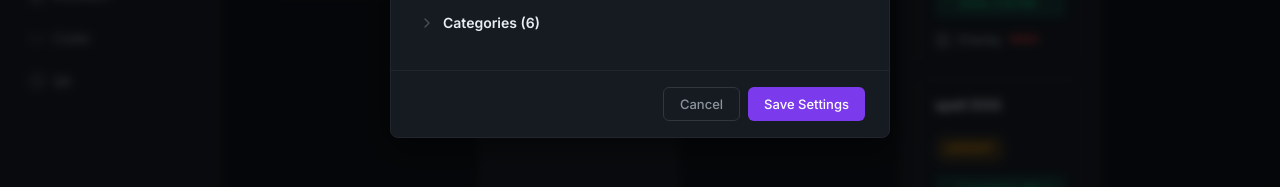
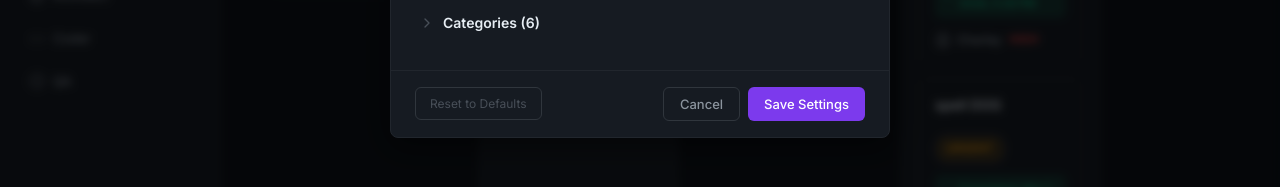
Before and after one commit to ch-kuntzi/charleys-angels, a React (Vite) app: page / in a window 1280 px wide. Both pictures are taken after a click on the button 1104 px from the left and 30 px from the top of the page. Shown: the part 398-585 px from the top of the page. Built offline with nearby package versions, Linux system fonts and the light colour scheme.

Commit message:
Remove emojis from messages, add Reset to Defaults in settings

```diff
--- a/src/App.jsx
+++ b/src/App.jsx
@@ -274,7 +274,7 @@ function App() {
 
     addActivity('moved', `"${task.title}" moved from ${start.title} to ${finish.title}`);
     if (finish.id === 'column-4') {
-      showToast(`Task completed! 🎉`, 'success');
+      showToast(`Task completed!`, 'success');
     }
     handleSetData(newState);
   };
@@ -380,7 +380,7 @@ function App() {
   const handleStartNow = (taskId) => {
     const task = data.tasks[taskId];
     const startComment = {
-      text: '🚀 Start this now',
+      text: 'Start this now',
       author: 'Chris',
       timestamp: new Date().toISOString(),
     };
--- a/src/components/SettingsModal.css
+++ b/src/components/SettingsModal.css
@@ -248,10 +248,34 @@
 
 .settings-footer {
     display: flex;
-    justify-content: flex-end;
+    justify-content: space-between;
+    align-items: center;
     gap: 8px;
     padding: 16px 24px;
     border-top: 1px solid var(--border-subtle);
+}
+
+.footer-actions {
+    display: flex;
+    gap: 8px;
+}
+
+.btn-reset {
+    background: none;
+    border: 1px solid var(--border-default);
+    color: var(--text-muted);
+    padding: 8px 14px;
+    border-radius: 6px;
+    font-size: 12px;
+    cursor: pointer;
+    transition: all 0.15s ease;
+    font-family: 'Inter', sans-serif;
+}
+
+.btn-reset:hover {
+    color: var(--status-error);
+    border-color: var(--status-error);
+    background: rgba(239, 68, 68, 0.08);
 }
 
 .settings-divider {
--- a/src/components/SettingsModal.jsx
+++ b/src/components/SettingsModal.jsx
@@ -95,6 +95,12 @@ const SettingsModal = ({ categories, onUpdateCategories, columns = {}, columnOrd
         onClose();
     };
 
+    const handleResetDefaults = () => {
+        const defaultCats = ['Bug', 'Feature', 'Research', 'Admin', 'Urgent'];
+        setLocalCategories(defaultCats);
+        setLocalTaskColors({ ...DEFAULT_CATEGORY_COLORS });
+    };
+
     return (
         <div className="modal-backdrop" onClick={onClose}>
             <div className="settings-modal" onClick={(e) => e.stopPropagation()}>
@@ -183,8 +189,11 @@ const SettingsModal = ({ categories, onUpdateCategories, columns = {}, columnOrd
                 </div>
 
                 <div className="settings-footer">
-                    <button onClick={onClose} className="btn-secondary">Cancel</button>
-                    <button onClick={handleSave} className="btn-primary">Save Settings</button>
+                    <button onClick={handleResetDefaults} className="btn-reset">Reset to Defaults</button>
+                    <div className="footer-actions">
+                        <button onClick={onClose} className="btn-secondary">Cancel</button>
+                        <button onClick={handleSave} className="btn-primary">Save Settings</button>
+                    </div>
                 </div>
             </div>
         </div>
```
